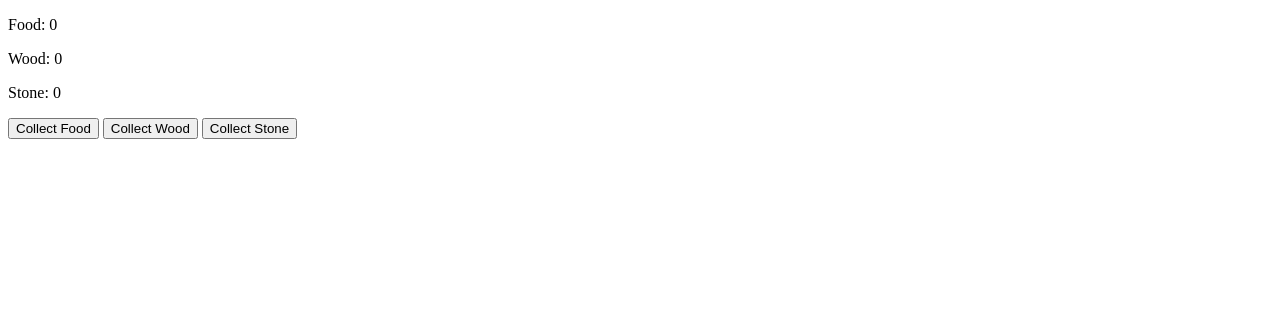
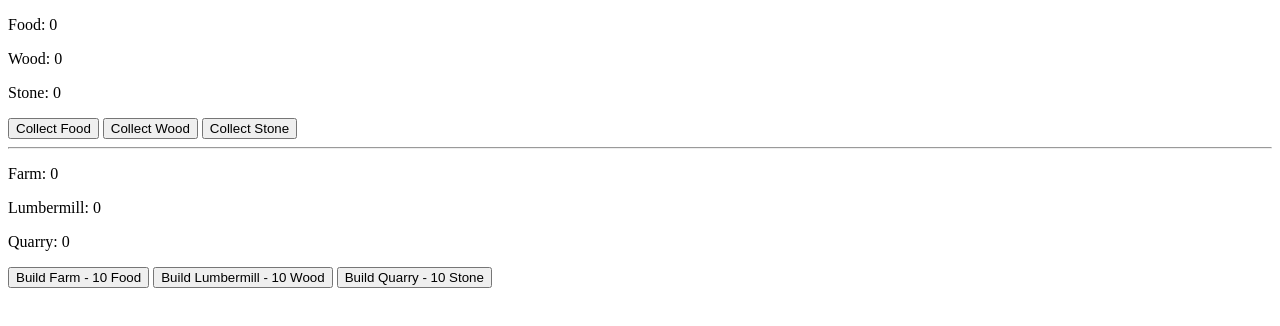
Before and after one commit to DobbyK/mini-resource, a plain HTML site: page index/index.html in a window 1280 px wide. Drawn offline with Linux system fonts and the light colour scheme.

Commit message:
we got buildings to produce resourcess

```diff
--- a/index/index.html
+++ b/index/index.html
@@ -12,6 +12,13 @@
     <button onclick="collect('food');">Collect Food</button>
     <button onclick="collect('wood');">Collect Wood</button>
     <button onclick="collect('stone');">Collect Stone</button>
+    <hr>
+    <p>Farm: <span id="farm">0</span></p>
+    <p>Lumbermill: <span id="lumbermill">0</span></p>
+    <p>Quarry: <span id="quarry">0</span></p>
+    <button onclick="buildFarm();">Build Farm - 10 Food</button>
+    <button onclick="buildMill();">Build Lumbermill - 10 Wood</button>
+    <button onclick="buildQuarry();">Build Quarry - 10 Stone</button>
 </body>
 <script src='script.js'></script>
 </html>
--- a/index/script.js
+++ b/index/script.js
@@ -1,15 +1,54 @@
 var resources = { food: 0, wood: 0, stone: 0 };
+var buildings = { farm: 0, lumbermill: 0, quarry: 0 };
 
 function collect(resource) {
     resources[resource] += 1;
     updateScreen();
 }
 
+function buildFarm() {
+    if (resources.food >= 10) {
+        resources.food -= 10;
+        buildings.farm += 1;
+        updateScreen();
+    } else {
+        alert("Not enough food to build a farm.");
+    }
+}
+
+function buildMill() {
+    if (resources.wood >= 10) {
+        resources.wood -= 10;
+        buildings.lumbermill += 1;
+        updateScreen();
+    } else {
+        alert("Not enough wood to build a lumbermill.");
+    }
+}
+
+function buildQuarry() {
+    if (resources.stone >= 10) {
+        resources.stone -= 10;
+        buildings.quarry += 1;
+        updateScreen();
+    } else {
+        alert("Not enough stone to build a quarry.");
+    }
+}
+
 function updateScreen() {
-    var f = document.getElementById("food");
-    var s = document.getElementById("wood");
-    var w = document.getElementById("stone");
-    f.innerHTML = resources.food;
-    s.innerHTML = resources.wood;
-    w.innerHTML = resources.stone;
+    document.getElementById("food").innerHTML = resources.food;
+    document.getElementById("wood").innerHTML = resources.wood;
+    document.getElementById("stone").innerHTML = resources.stone;
+    document.getElementById("lumbermill").innerHTML = buildings.lumbermill;
+    document.getElementById("farm").innerHTML = buildings.farm;
+    document.getElementById("quarry").innerHTML = buildings.quarry;
 }
+
+// Resource generation function
+setInterval(() => {
+    resources.food += buildings.farm;
+    resources.wood += buildings.lumbermill;
+    resources.stone += buildings.quarry;
+    updateScreen();
+}, 1000);
```
